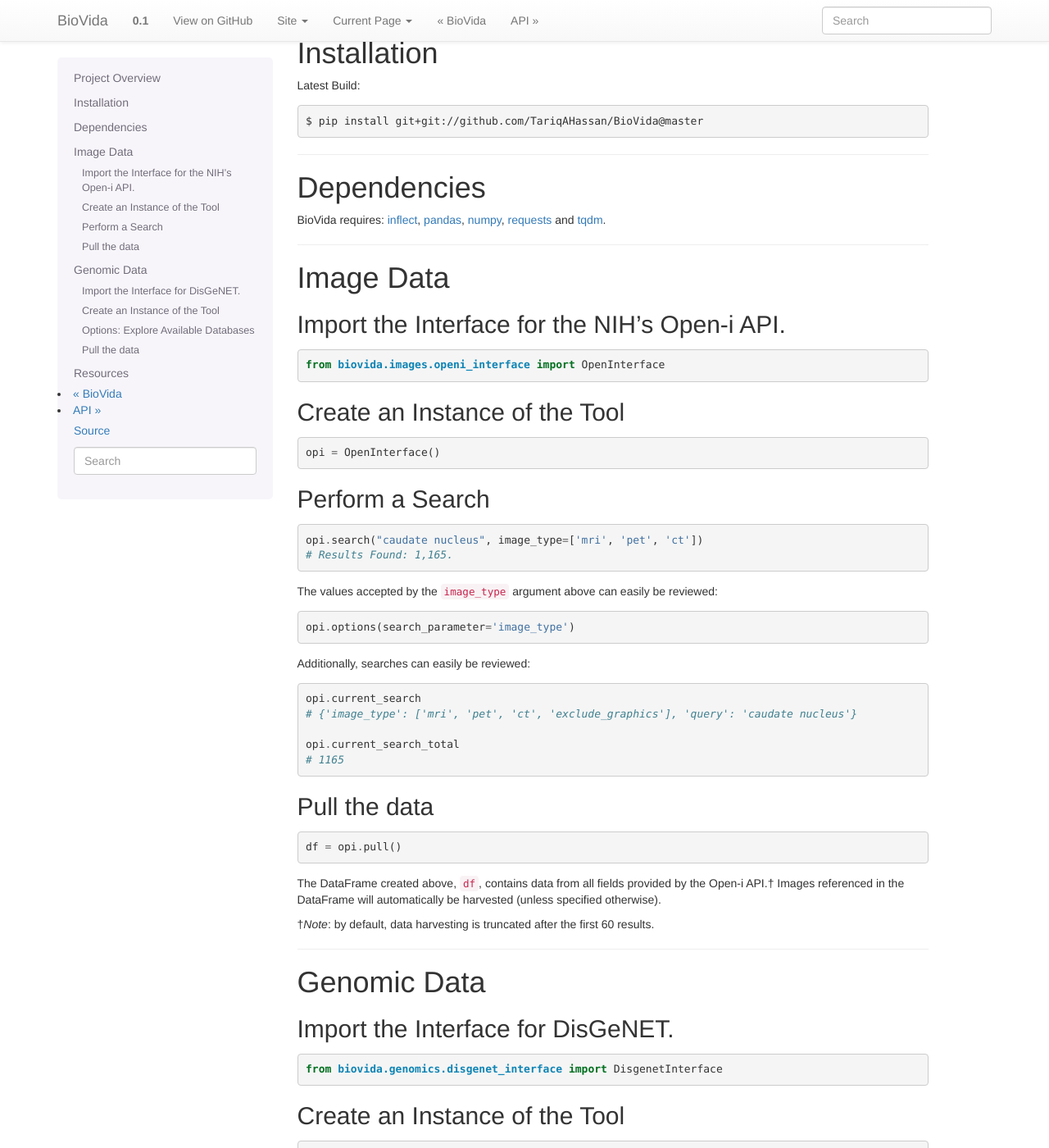
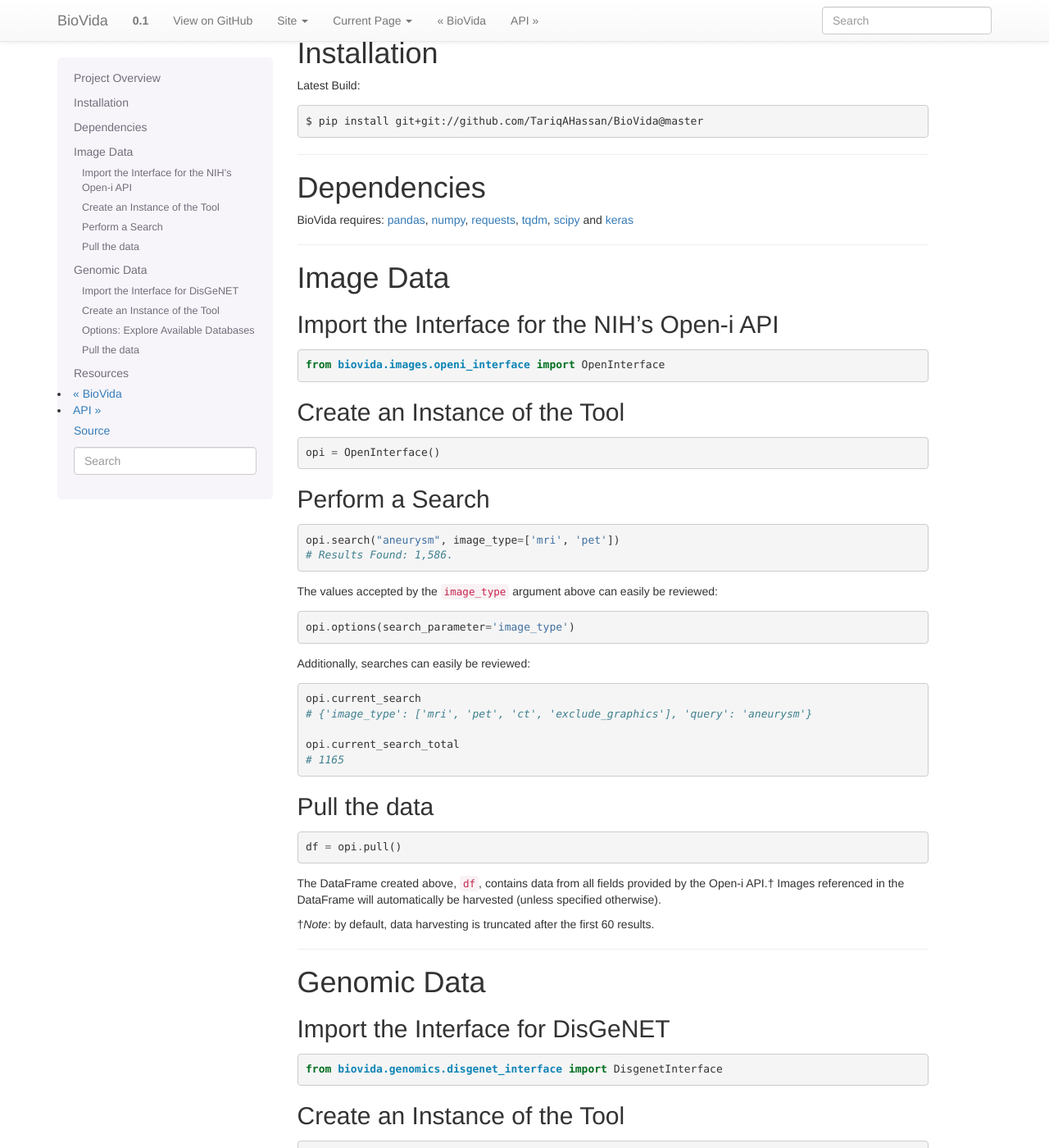
Before and after one commit to TariqAHassan/BioVida, a Sphinx documentation site: the page built from docs/README.rst, in a window 1280 px wide and 1400 px high, scrolled down 336 px. Shown: the whole window at 82% size. Built offline with Sphinx 7.4.7, drawn with Linux system fonts in a browser that asks for light colours.

Commit message:
Update README

```diff
--- a/docs/README.rst
+++ b/docs/README.rst
@@ -31,18 +31,20 @@
 Dependencies
 ------------
 
-BioVida requires: `inflect <https://pypi.python.org/pypi/inflect>`__,
-`pandas <http://pandas.pydata.org>`__, `numpy <http://www.numpy.org>`__,
-`requests <http://docs.python-requests.org/en/master/>`__ and
-`tqdm <https://github.com/tqdm/tqdm>`__.
+BioVida requires: `pandas <http://pandas.pydata.org>`__,
+`numpy <http://www.numpy.org>`__,
+`requests <http://docs.python-requests.org/en/master/>`__,
+`tqdm <https://github.com/tqdm/tqdm>`__,
+`scipy <https://www.scipy.org>`__ and
+`keras <https://tariqahassan.github.io/BioVida/index.html>`__
 
 --------------
 
 Image Data
 ----------
 
-Import the Interface for the NIH's Open-i API.
-^^^^^^^^^^^^^^^^^^^^^^^^^^^^^^^^^^^^^^^^^^^^^^
+Import the Interface for the NIH's Open-i API
+^^^^^^^^^^^^^^^^^^^^^^^^^^^^^^^^^^^^^^^^^^^^^
 
 .. code:: python
 
@@ -60,8 +62,8 @@
 
 .. code:: python
 
-    opi.search("caudate nucleus", image_type=['mri', 'pet', 'ct'])
-    # Results Found: 1,165.
+    opi.search("aneurysm", image_type=['mri', 'pet'])
+    # Results Found: 1,586.
 
 The values accepted by the ``image_type`` argument above can easily be
 reviewed:
@@ -75,7 +77,7 @@
 .. code:: python
 
     opi.current_search
-    # {'image_type': ['mri', 'pet', 'ct', 'exclude_graphics'], 'query': 'caudate nucleus'}
+    # {'image_type': ['mri', 'pet', 'ct', 'exclude_graphics'], 'query': 'aneurysm'}
 
     opi.current_search_total
     # 1165
@@ -99,8 +101,8 @@
 Genomic Data
 ------------
 
-Import the Interface for DisGeNET.
-^^^^^^^^^^^^^^^^^^^^^^^^^^^^^^^^^^
+Import the Interface for DisGeNET
+^^^^^^^^^^^^^^^^^^^^^^^^^^^^^^^^^
 
 .. code:: python
 
```
Also changed, not shown: README.md (+3 -3 lines).
